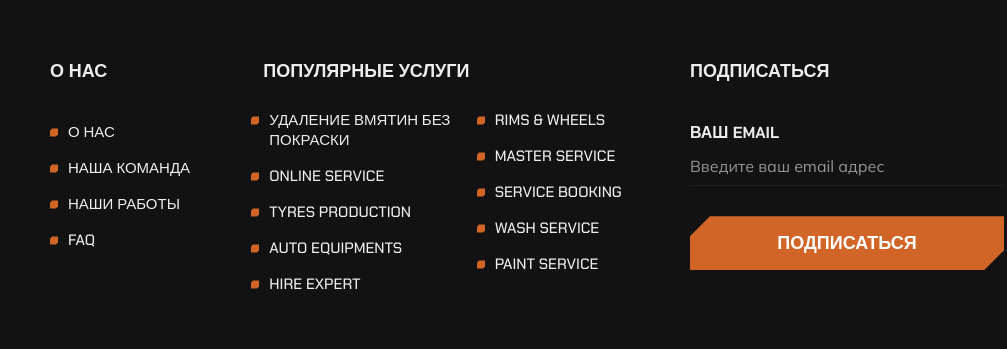
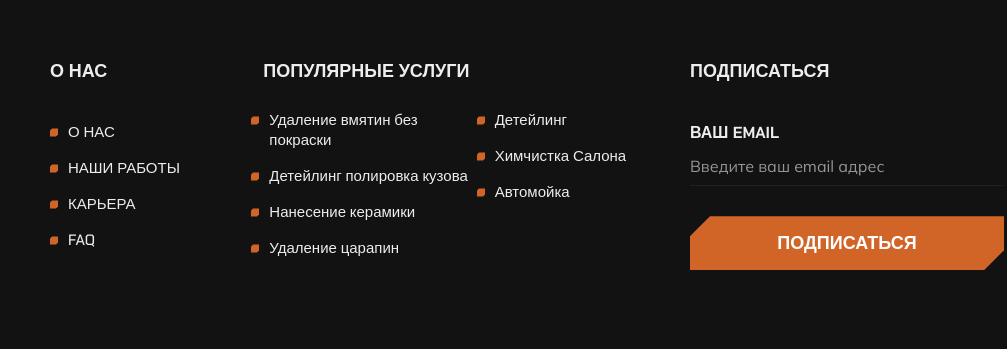
Before and after one commit to dilovar-91/detailing, a plain HTML site: page index.html in a window 1280 px wide. Shown: the part 4848-5197 px from the top of the page, 273-1280 px from the left. Drawn offline with Linux system fonts and the light colour scheme; a web font is replaced by a local one.

Commit message:
changed  links

```diff
--- a/index.html
+++ b/index.html
@@ -683,22 +683,23 @@
                                     <h3 class="list_title">О Нас</h3>
                                     <ul class="info_list unordered_list_block text-uppercase">
                                         <li>
-                                            <a href="about.html">
+                                            <a href="#about">
                                                 <span class="info_icon"><img src="icon_square.svg" alt="ProMotors - Icon Square" /> </span><span class="info_text">О Нас</span>
                                             </a>
                                         </li>
                                         <li>
-                                            <a href="team.html">
-                                                <span class="info_icon"><img src="icon_square.svg" alt="ProMotors - Icon Square" /> </span><span class="info_text">Наша команда</span>
+                                            <a href="#our_jobs">
+                                                <span class="info_icon"><img src="icon_square.svg" alt="ProMotors - Icon Square" /> </span><span class="info_text">Наши работы</span>
+                                            </a>
+                                        </li>
+                                        </li>
+                                        <li>
+                                            <a href="#career">
+                                                <span class="info_icon"><img src="icon_square.svg" alt="ProMotors - Icon Square" /> </span><span class="info_text">Карьера</span>
                                             </a>
                                         </li>
                                         <li>
-                                            <a href="portfolio.html">
-                                                <span class="info_icon"><img src="icon_square.svg" alt="ProMotors - Icon Square" /> </span><span class="info_text">Наши работы</span>
-                                            </a>
-                                        </li>
-                                        <li>
-                                            <a href="faq.html">
+                                            <a href="#faq">
                                                 <span class="info_icon"><img src="icon_square.svg" alt="ProMotors - Icon Square" /> </span><span class="info_text">FAQ</span>
                                             </a>
                                         </li>
@@ -710,59 +711,45 @@
                                     <h3 class="list_title">Популярные услуги</h3>
                                     <div class="row">
                                         <div class="col-md-6 col-sm-6">
-                                            <ul class="info_list unordered_list_block text-uppercase">
+                                            <ul class="info_list unordered_list_block">
                                                 <li>
                                                     <a href="home1_repair_service.html">
                                                         <span class="info_icon"><img src="icon_square.svg" alt="ProMotors - Icon Square" /> </span><span class="info_text">Удаление вмятин без покраски</span>
                                                     </a>
                                                 </li>
                                                 <li>
-                                                    <a href="home2_online_service.html">
-                                                        <span class="info_icon"><img src="icon_square.svg" alt="ProMotors - Icon Square" /> </span><span class="info_text">Online Service</span>
+                                                    <a href="#">
+                                                        <span class="info_icon"><img src="icon_square.svg" alt="ProMotors - Icon Square" /> </span><span class="info_text">Детейлинг полировка кузова </span>
                                                     </a>
                                                 </li>
                                                 <li>
-                                                    <a href="home3_tyres.html">
-                                                        <span class="info_icon"><img src="icon_square.svg" alt="ProMotors - Icon Square" /> </span><span class="info_text">Tyres Production</span>
+                                                    <a href="#">
+                                                        <span class="info_icon"><img src="icon_square.svg" alt="ProMotors - Icon Square" /> </span><span class="info_text">Нанесение керамики</span>
                                                     </a>
                                                 </li>
                                                 <li>
-                                                    <a href="home4_auto_shop.html">
-                                                        <span class="info_icon"><img src="icon_square.svg" alt="ProMotors - Icon Square" /> </span><span class="info_text">Auto Equipments</span>
-                                                    </a>
-                                                </li>
-                                                <li>
-                                                    <a href="home5_hire_expert.html">
-                                                        <span class="info_icon"><img src="icon_square.svg" alt="ProMotors - Icon Square" /> </span><span class="info_text">Hire Expert</span>
+                                                    <a href="#">
+                                                        <span class="info_icon"><img src="icon_square.svg" alt="ProMotors - Icon Square" /> </span><span class="info_text">Удаление царапин</span>
                                                     </a>
                                                 </li>
                                             </ul>
                                         </div>
                                         <div class="col-md-6 col-sm-6">
-                                            <ul class="info_list unordered_list_block text-uppercase">
+                                            <ul class="info_list unordered_list_block">
+
                                                 <li>
-                                                    <a href="home6_rims_wheels.html">
-                                                        <span class="info_icon"><img src="icon_square.svg" alt="ProMotors - Icon Square" /> </span><span class="info_text">Rims & Wheels</span>
+                                                    <a href="#">
+                                                        <span class="info_icon"><img src="icon_square.svg" alt="ProMotors - Icon Square" /> </span><span class="info_text">Детейлинг</span>
                                                     </a>
                                                 </li>
                                                 <li>
-                                                    <a href="home7_master_service.html">
-                                                        <span class="info_icon"><img src="icon_square.svg" alt="ProMotors - Icon Square" /> </span><span class="info_text">Master Service</span>
+                                                    <a href="#">
+                                                        <span class="info_icon"><img src="icon_square.svg" alt="ProMotors - Icon Square" /> </span><span class="info_text">Химчистка Салона</span>
                                                     </a>
                                                 </li>
                                                 <li>
-                                                    <a href="home8_service_booking.html">
-                                                        <span class="info_icon"><img src="icon_square.svg" alt="ProMotors - Icon Square" /> </span><span class="info_text">Service Booking</span>
-                                                    </a>
-                                                </li>
-                                                <li>
-                                                    <a href="home9_wash_service.html">
-                                                        <span class="info_icon"><img src="icon_square.svg" alt="ProMotors - Icon Square" /> </span><span class="info_text">Wash Service</span>
-                                                    </a>
-                                                </li>
-                                                <li>
-                                                    <a href="home10_paint_service.html">
-                                                        <span class="info_icon"><img src="icon_square.svg" alt="ProMotors - Icon Square" /> </span><span class="info_text">Paint Service</span>
+                                                    <a href="#">
+                                                        <span class="info_icon"><img src="icon_square.svg" alt="ProMotors - Icon Square" /> </span><span class="info_text">Автомойка</span>
                                                     </a>
                                                 </li>
                                             </ul>
```
